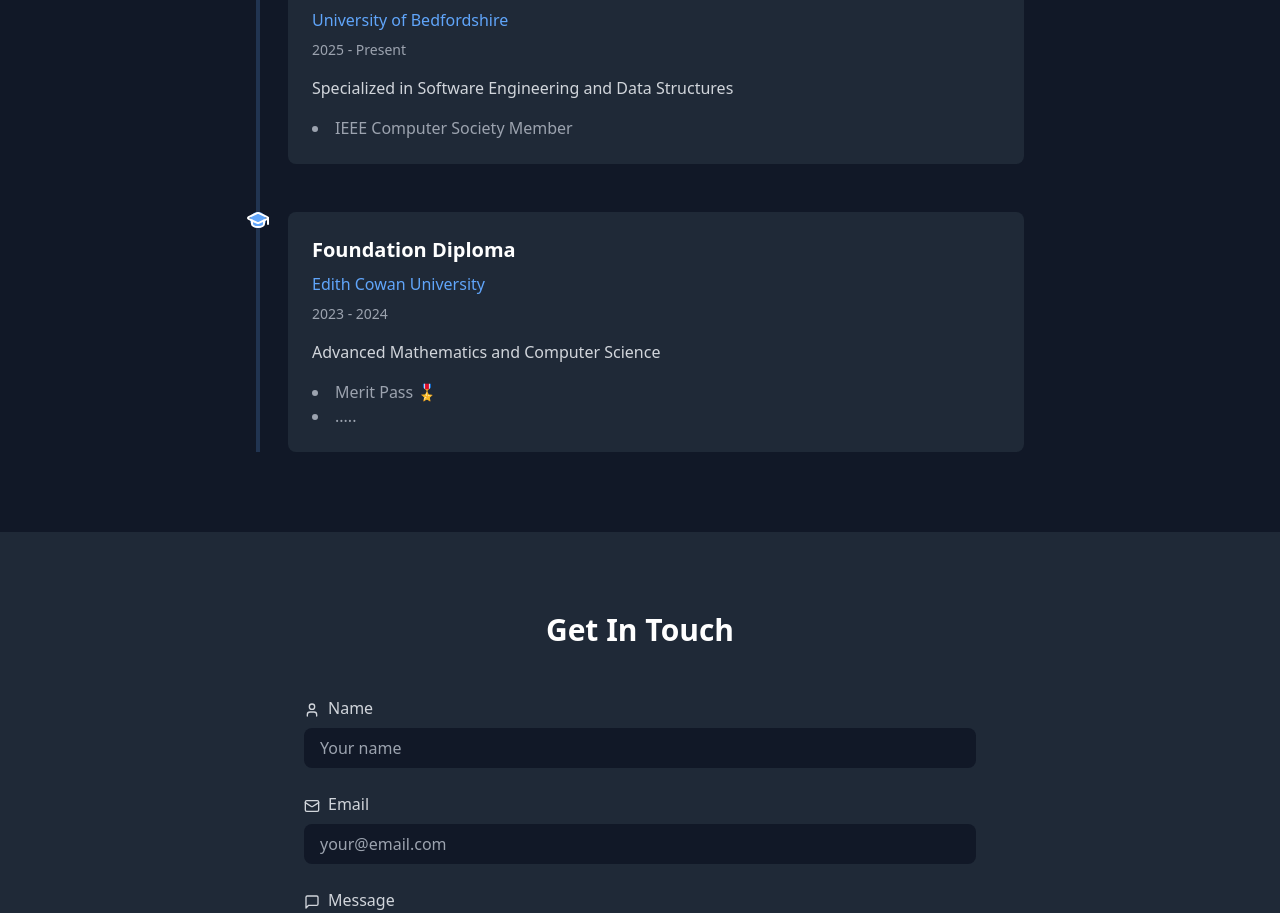
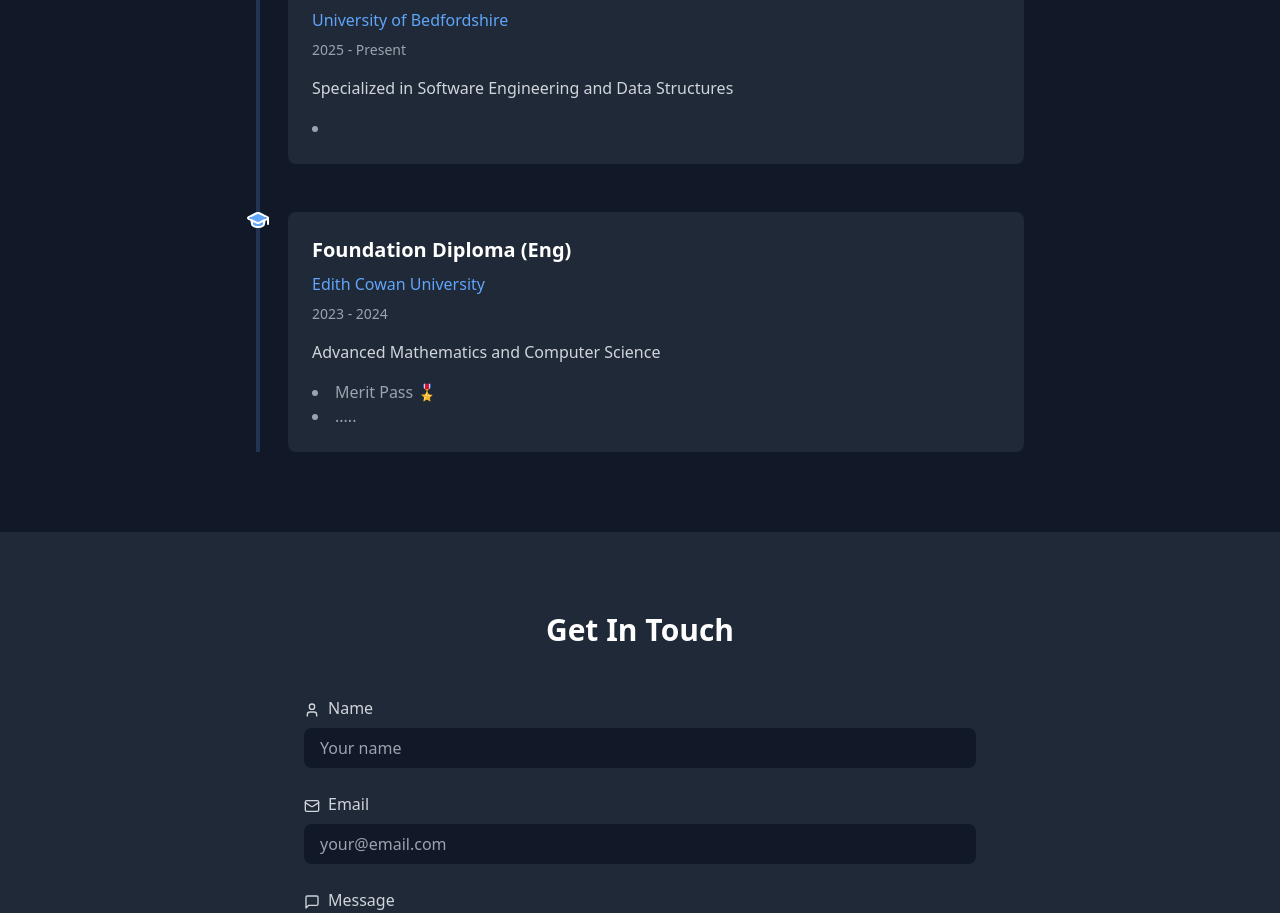
Before and after one commit to kavishka-CodXlab/Kavishka_portfolio, a React (Vite) app: page / in a window 1280 px wide. Shown: the part 2568-3481 px from the top of the page. Built offline with nearby package versions, Linux system fonts and the light colour scheme.

Commit message:
Update Education.tsx

```diff
--- a/src/components/Education.tsx
+++ b/src/components/Education.tsx
@@ -7,9 +7,9 @@
     institution: "University of Bedfordshire",
     period: "2025 - Present",
     description: "Specialized in Software Engineering and Data Structures",
-    achievements:["IEEE Computer Society Member", ]
+    achievements:["", ]
   }, {
-    degree: "Foundation Diploma ",
+    degree: "Foundation Diploma (Eng) ",
     institution: "Edith Cowan University",
     period: "2023 - 2024",
     description: "Advanced Mathematics and Computer Science",
```
